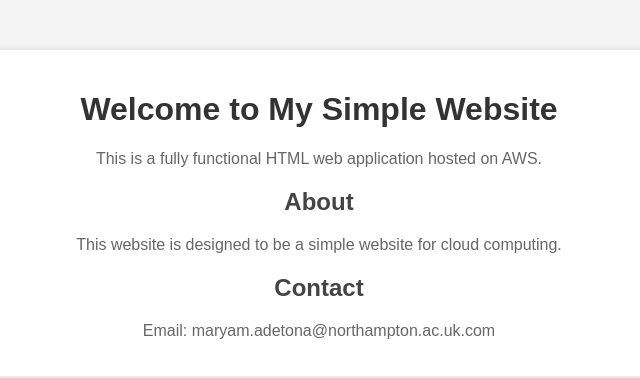
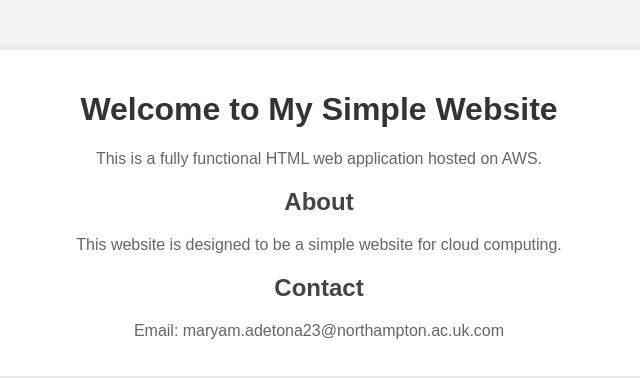
Before and after one commit to maryamadetona/aws-website, a plain HTML site: page index.html in a window 1280 px wide. Shown: the full height of the page, 321-961 px from the left. Drawn offline with Linux system fonts and the light colour scheme.

Commit message:
changed email

```diff
--- a/index.html
+++ b/index.html
@@ -5,6 +5,8 @@
     <meta name="viewport" content="width=device-width, initial-scale=1.0">
     <title>Cloud Computing Website</title>
     <link rel="stylesheet" href="styles.css">
+    <link rel ="bucketstyle" href="https://ecotravelbucketcloud.s3.us-east-1.amazonaws.com/index.html">
+    <link rel ="bucketindex" href="https://ecotravelbucketcloud.s3.us-east-1.amazonaws.com/styles.css">
 </head>
 <body>
     <div class="container">
@@ -13,7 +15,7 @@
         <h2>About</h2>
         <p>This website is designed to be a simple website for cloud computing.</p>
         <h2>Contact</h2>
-        <p>Email: maryam.adetona@northampton.ac.uk.com</p>
+        <p>Email: maryam.adetona23@northampton.ac.uk.com</p>
     </div>
 </body>
 </html>
```
